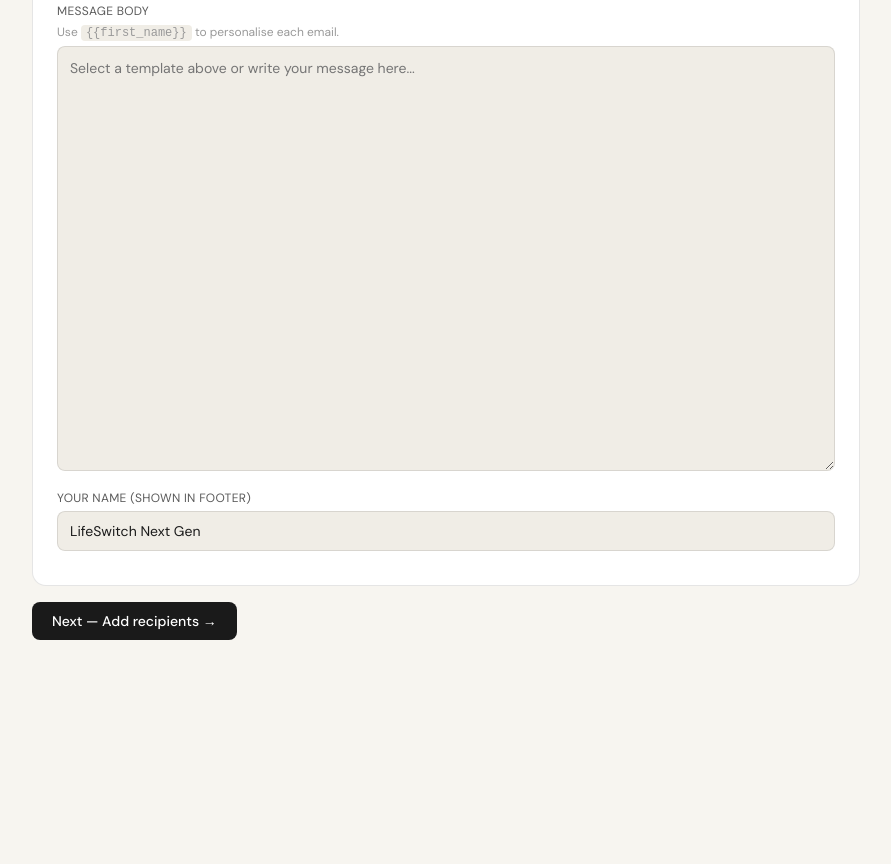
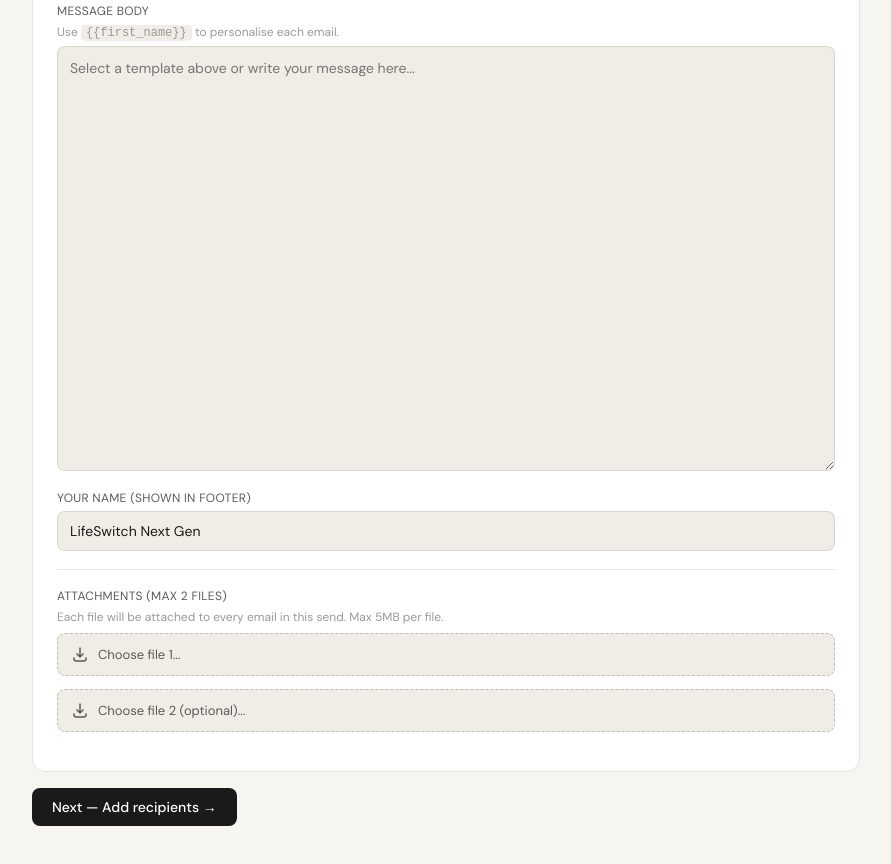
Before and after one commit to JoKage-LS/EmailApp, a website: page public/index.html in a window 1280 px wide. Shown: the part 542-1406 px from the top of the page, without its empty margins (194-1085 px from the left). Before the commit the page ends 1262 px from the top, so only its background shows below. Drawn offline with Linux system fonts and the light colour scheme.

Commit message:
Add attachment fields to email form

```diff
--- a/public/index.html
+++ b/public/index.html
@@ -116,7 +116,30 @@
         <div style="font-size:12px;color:var(--text-3);margin-bottom:6px;">Use <code style="background:var(--surface2);padding:1px 5px;border-radius:4px;">{{first_name}}</code> to personalise each email.</div>
         <textarea id="body" rows="18" placeholder="Select a template above or write your message here..."></textarea>
       </div>
-      <div class="field"><label>Your name (shown in footer)</label><input type="text" id="sender-name" value="LifeSwitch Next Gen"></div>
+     <div class="field"><label>Your name (shown in footer)</label><input type="text" id="sender-name" value="LifeSwitch Next Gen"></div>
+      <hr class="divider">
+      <div class="field">
+        <label>Attachments (max 2 files)</label>
+        <div style="font-size:12px;color:var(--text-3);margin-bottom:8px;">Each file will be attached to every email in this send. Max 5MB per file.</div>
+        <div id="attachment-area" style="display:flex;flex-direction:column;gap:8px;">
+          <div id="attach-slot-1" class="attach-slot">
+            <label style="display:flex;align-items:center;gap:10px;cursor:pointer;background:var(--surface2);border:1px dashed var(--border-strong);border-radius:var(--radius-sm);padding:12px 14px;text-transform:none;letter-spacing:0;">
+              <svg width="16" height="16" viewBox="0 0 16 16" fill="none"><path d="M8 1v9M5 7l3 3 3-3M2 11v1a2 2 0 002 2h8a2 2 0 002-2v-1" stroke="currentColor" stroke-width="1.5" stroke-linecap="round" stroke-linejoin="round"/></svg>
+              <span id="attach-label-1" style="font-size:13px;color:var(--text-2);">Choose file 1...</span>
+              <input type="file" id="attach-input-1" style="display:none" onchange="handleAttach(1,this)">
+            </label>
+            <button id="attach-clear-1" class="btn btn-ghost" style="display:none;font-size:12px;height:30px;padding:0 10px;color:#b71c1c;border-color:#ffcdd2;" onclick="clearAttach(1)">Remove</button>
+          </div>
+          <div id="attach-slot-2" class="attach-slot">
+            <label style="display:flex;align-items:center;gap:10px;cursor:pointer;background:var(--surface2);border:1px dashed var(--border-strong);border-radius:var(--radius-sm);padding:12px 14px;text-transform:none;letter-spacing:0;">
+              <svg width="16" height="16" viewBox="0 0 16 16" fill="none"><path d="M8 1v9M5 7l3 3 3-3M2 11v1a2 2 0 002 2h8a2 2 0 002-2v-1" stroke="currentColor" stroke-width="1.5" stroke-linecap="round" stroke-linejoin="round"/></svg>
+              <span id="attach-label-2" style="font-size:13px;color:var(--text-2);">Choose file 2 (optional)...</span>
+              <input type="file" id="attach-input-2" style="display:none" onchange="handleAttach(2,this)">
+            </label>
+            <button id="attach-clear-2" class="btn btn-ghost" style="display:none;font-size:12px;height:30px;padding:0 10px;color:#b71c1c;border-color:#ffcdd2;" onclick="clearAttach(2)">Remove</button>
+          </div>
+        </div>
+      </div>
     </div>
     <div class="btn-row"><button class="btn btn-dark" onclick="goTo(2)">Next — Add recipients →</button></div>
   </div>
```
